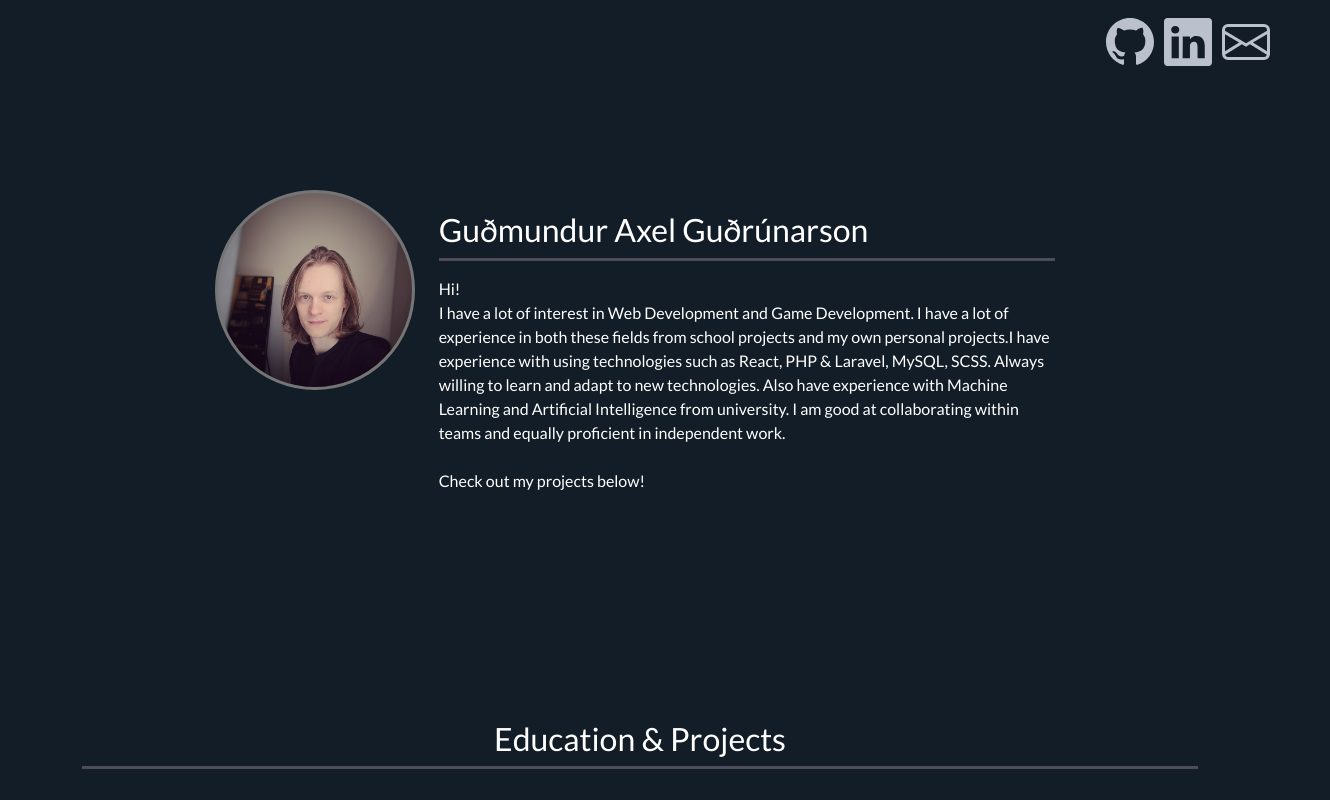
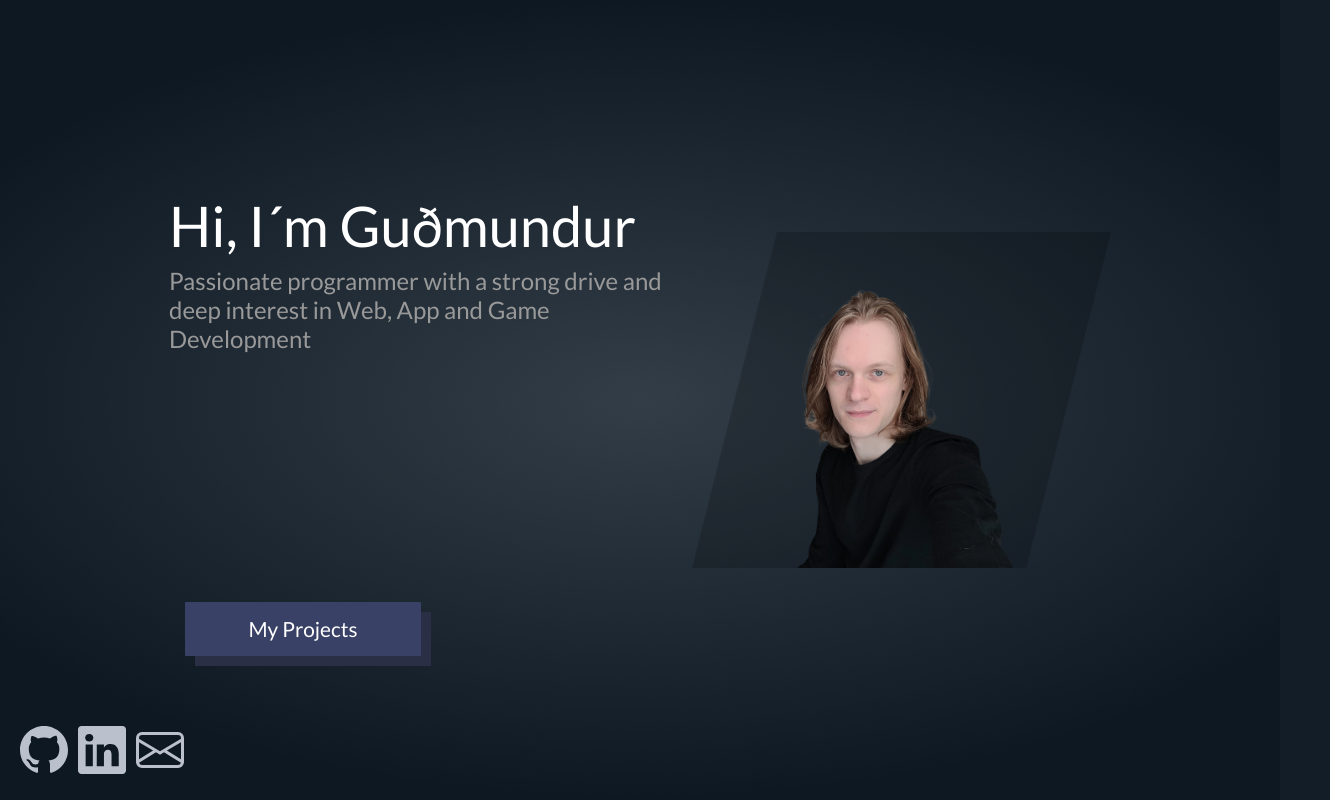
Before and after one commit to RegAse/portfolio-2024, a React (Create React App) app: page / in a window 1280 px wide. Shown: the top 800 px of the page, 1330 px wide, since content can reach past the window. Built offline with nearby package versions, Linux system fonts and the light colour scheme.

Commit message:
Started redesign

```diff
--- a/src/App.css
+++ b/src/App.css
@@ -1,7 +1,9 @@
-/* @font-face {
-  font-family: 'Lato';
-  src: local('Lato'), url(../public/fonts/Lato-Regular.ttf) format('ttf');
-} */
+body {
+  font-family: "Lato";
+  background-color: #131D27;
+  color: white;
+}
+
 @font-face {
   font-family: "Lato";
   src: url(./fonts/Lato-Regular.ttf);
@@ -11,11 +13,8 @@ a{
   color: white;
 }
 
-body {
-  font-family: "Lato";
-  background-color: #131D27;
-  /* background-image: url("../public/images/gradient-background-1.png"); */
-  /* font-weight: 300; */
+.summary{
+  font-size: 1.1em;
 }
 
 .section-1{
@@ -23,26 +22,6 @@ body {
   /* background-image: url("../public/images/gradient-background-1.png"); */
   /* height: 100vh; */
   color: white;
-}
-.section-1-socials{
-  position: absolute;
-  top: 0;
-  right: 0;
-  font-size: 3em;
-
-}
-.section-1-socials a{
-  color: #BAC1CD;
-}
-.section-1-socials svg{
-  margin-right: 10px;
-  transition: 0.4s;
-}
-.section-1-socials svg:hover{
-  color: grey;
-  transform: rotate(20deg);
-  cursor: pointer;
-  filter: drop-shadow(3px 5px 2px rgba(0, 0, 0, 0.815));
 }
 .section-1-content{
   height: 90vh;
@@ -299,3 +278,73 @@ body {
   animation-name: fadeInAnimation;
   animation-duration: 2s;
 }
+
+
+/* Projects List */
+
+
+
+/* Landing Page */
+
+body{
+  background-image: url("../public/images/gradient-background-1.png");
+  background-repeat: repeat-y;
+  background-size: cover;
+  background-position: center;
+}
+
+h1{
+  font-size: 3.5em;
+}
+
+.subtitle{
+  font-size: 1.5em;
+  color: rgb(153, 153, 153);
+}
+
+.landing-page-main{
+  /* position: relative; */
+  /* overflow: hidden; */
+}
+.landing-page-actions{
+  margin-top: 200px;
+}
+/* .landing-page-avatar{
+  position: absolute;
+} */
+
+.btn-main{
+  border-radius: 1px;
+  padding: 0.5em 3em;
+  font-size: 1.3em;
+  background-color: #394166;
+  color: white;
+  box-shadow: 10px 10px #2B2F45;
+  transition: 0.5s;
+}
+.btn-main:hover{
+  background-color: #4a5480;
+  box-shadow: 4px 4px #2B2F45;
+
+}
+
+.section-1-socials{
+  position: absolute;
+  bottom: 20px;
+  left: 20px;
+  font-size: 3em;
+
+}
+.section-1-socials a{
+  color: #BAC1CD;
+}
+.section-1-socials svg{
+  margin-right: 10px;
+  transition: 0.4s;
+}
+.section-1-socials svg:hover{
+  color: grey;
+  transform: rotate(20deg);
+  cursor: pointer;
+  filter: drop-shadow(3px 5px 2px rgba(0, 0, 0, 0.815));
+}
--- a/src/App.tsx
+++ b/src/App.tsx
@@ -3,6 +3,7 @@ import { BsGithub, BsLinkedin, BsEnvelope } from "react-icons/bs";
 import "bootstrap/dist/css/bootstrap.min.css";
 import "./App.css";
 import EducationDiagramList from "./components/EducationDiagramList/EducationDiagramList";
+import ProjectList from "./components/ProjectList/ProjectList";
 
 function App() {
 	const bg = "../images/firefox_qmfUGQasR8.png";
@@ -16,102 +17,54 @@ function App() {
 
 	return (
 		<div className="App">
-			<div className="container-fluid section-1">
-				{/* <div className="section-1-border-top">
+			{/* First Fullscreen Page */}
+			<div className="container-fluid landing-page-1 vh-100">
+				<div className="landing-page-main d-flex flex-column-reverse flex-md-row align-items-center justify-content-center vh-100">
+					<div className="col-sm-12 col-md-4 col-lg-5 mt-5">
+						<h1 className="fadein">Hi, I´m Guðmundur</h1>
+						<h2 className="subtitle fadein">Passionate programmer with a strong drive and deep interest in Web, App and Game Development</h2>
 
-				</div>
-				<div className="section-1-border-left">
-
-				</div> */}
-				<div className="row section-1-content">
-					<div className="col-xl-2 col-lg-3 col-sm-12 col-md-4 col-xs-12 offset-lg-1 offset-xl-2 align-self-center">
-						<div className="portfolio-photo fadein">
+						<div className="landing-page-actions fadein">
+							<button className="btn btn-main mt-5 ms-3">My Projects</button>
+							{/* <button className="btn btn-main mt-5 ms-4">My Education</button> */}
 						</div>
-						{/* <img
-							className="img-fluid portfolio-photo"
-							src="images/me.jpeg"
-							alt="Failed"
-						/> */}
 					</div>
-					<div className="col-xxl-5 col-xl-6 col-lg-7 col-md-7 col-sm-12 align-self-center">
-						<h2 className="fadein">Guðmundur Axel Guðrúnarson</h2>
-						<div className="portfolio-title-underline fadein">
-
-						</div>
-						<p className="mt-3 fadein">
-							Hi!
-							<br />I have a lot of interest in Web Development and Game
-							Development. I have a lot of experience in both these fields from
-							school projects and my own personal projects.I have experience
-							with using technologies such as React, PHP & Laravel, MySQL, SCSS.
-							Always willing to learn and adapt to new technologies. Also have
-							experience with Machine Learning and Artificial Intelligence from
-							university. I am good at collaborating within teams and equally
-							proficient in independent work.
-
-							<br/><br/>Check out my projects below!
-						</p>
+					<div className="col-sm-12 col-md-6 col-lg-4">
+						<img className="img-fluid landing-page-avatar" src="images/me2-back.png" alt="Failed" />
 					</div>
 				</div>
+				<div>
+					<h2 className="text-center">Projects</h2>
+					<p className="text-center">Projects here</p>
+				</div>
+
+				{/* Socials */}
 				<div className="section-1-socials">
 					<a href="https://github.com/RegAse" target="_"><BsGithub /></a>
 					<a href="https://www.linkedin.com/in/gudmundur-axel-gudrunarson/" target="_"><BsLinkedin /></a>
 					<a href="mailto:gudmundur210@gmail.com" target="_"><BsEnvelope /></a>
 				</div>
 			</div>
-			<div className="container section-2">
-				<div>
-					<h2 className="text-center">Education & Projects</h2>
-					<div className="portfolio-title-underline">
+			{/* <div className="col-md-12 col-sm-12">
+				<div className="landing-page-main d-flex align-items-center justify-content-center vh-100">
+					<div className="col-sm-12 col-md-5">
+						<h1 className="fadein">Hi, I´m Guðmundur</h1>
+						<h2 className="subtitle fadein">Passionate programmer with a strong drive and deep interest in Web, App and Game Development</h2>
 
-					</div>
-					{/* <p className="text-center mt-3">You can click on the projects to view them in more detail</p> */}
-				</div>
-				<EducationDiagramList></EducationDiagramList>
-				{/* <div className="row section-2-content">
-					<div className="col-md-5">
-						<div className="education">
-							<h4>BSc Computer Science - Háskóli Reykjavík</h4>
-							<p>
-								Learned Machine Learning and Artificical Intelligence as well as
-								C++, Game Engine Design, Web Development, Computer Graphics.
-								Technologies such as sklearn, ASP.NET, Typescript, PostgreSQL,
-								C++, Python, Java, C#, React, React Native.
-							</p>
-							<div className="education-connection-right"></div>
-							<div className="education-connection-down"></div>
+						<div className="landing-page-actions fadein">
+							<button className="btn btn-main mt-5 ms-3">My Projects</button>
+							<button className="btn btn-main mt-5 ms-4">My Education</button>
 						</div>
 					</div>
-					<div className="col-md-5 offset-md-2 project-container mt-5">
-						<div
-							className="project"
-							style={{ backgroundImage: "url(" + bg + ")", animationDelay: 1*1.2 + "s"}}
-						>
-							<div className="project-info">
-								<h3>Zen Juggle</h3>
-								<p>A game I made for a game development course</p>
-							</div>
-						</div>
-						<div className="project-connection-left" style={{ animationDelay: 1*1 + "s"}}></div>
-						<div className="project-connection-left-title"  style={{ animationDelay: 1*1 + "s"}}>GCDD Course</div>
+					<div className="col-md-4 col-sm-12">
+						<img className="landing-page-avatar" height="600" src="images/me2-back.png" alt="Failed" />
 					</div>
-					<div className="col-md-5">
-					</div>
-					<div className="col-md-5 offset-md-2 mt-5 project-container">
-						<div
-							className="project"
-							style={{ backgroundImage: "url(" + bg2 + ")", animationDelay: 2*1.2 + "s"}}
-						>
-							<div className="project-info">
-								<h3>Morns</h3>
-								<p>A game I made with a group for a game development course</p>
-							</div>
-						</div>
-						<div className="project-connection-left" style={{ animationDelay: 2*1 + "s"}}></div>
-						<div className="project-connection-left-title" style={{ animationDelay: 2*1 + "s"}}>GCDD Course</div>
-					</div>
-				</div> */}
-			</div>
+				</div>
+				<div>
+					<h2 className="text-center">Projects</h2>
+					<p className="text-center">Projects here</p>
+				</div>
+			</div> */}
 		</div>
 	);
 }
--- /dev/null
+++ b/src/components/ProjectList/ProjectList.tsx
@@ -0,0 +1,19 @@
+import "./ProjectList.css";
+import { data } from "../../data/data";
+
+function ProjectList() {
+
+    return (
+        <div className="row section-2-content">
+            {data.projects.map((p) => (
+                <div className="col-md-6">
+                    <div>
+                        Project {p.title}
+                    </div>
+                </div>
+            ))}
+        </div>
+    );
+}
+
+export default ProjectList;
--- a/src/data/data.js
+++ b/src/data/data.js
@@ -112,5 +112,34 @@ export const data = {
 
             ]
         }
+    ],
+    projects: [
+        {
+            id: 0,
+            title: "Zen Juggle",
+            description: "A game I made in a game development course",
+            cover: "./images/firefox_qmfUGQasR8.png",
+            course: "GCDD Course",
+            video: "./videos/zen-juggle-preview.mp4",
+            link: "https://gudmunduraxel.itch.io/zen-juggle",
+        },
+        {
+            id: 1,
+            title: "Morns",
+            description: "A game I made with a group in a game development course",
+            cover: "./images/Unity_RGfhouoolA.png",
+            course: "GCDD Course",
+            video: "./videos/morns-preview.mp4",
+            link: "https://gudmunduraxel.itch.io/morns",
+        },
+        {
+            id: 2,
+            title: "Music Visualizer",
+            description: "A music visualizer made in javascript",
+            cover: "./images/firefox_qB9V85shYV.png",
+            course: "Personal Project",
+            video: "./videos/music-preview.mp4",
+            link: "https://gudmundur-music-player-visualizer.netlify.app/",
+        },
     ]
 }
```
Also changed, not shown: public/images/me2-back.png (added), src/components/ProjectList/ProjectList.css (added).
